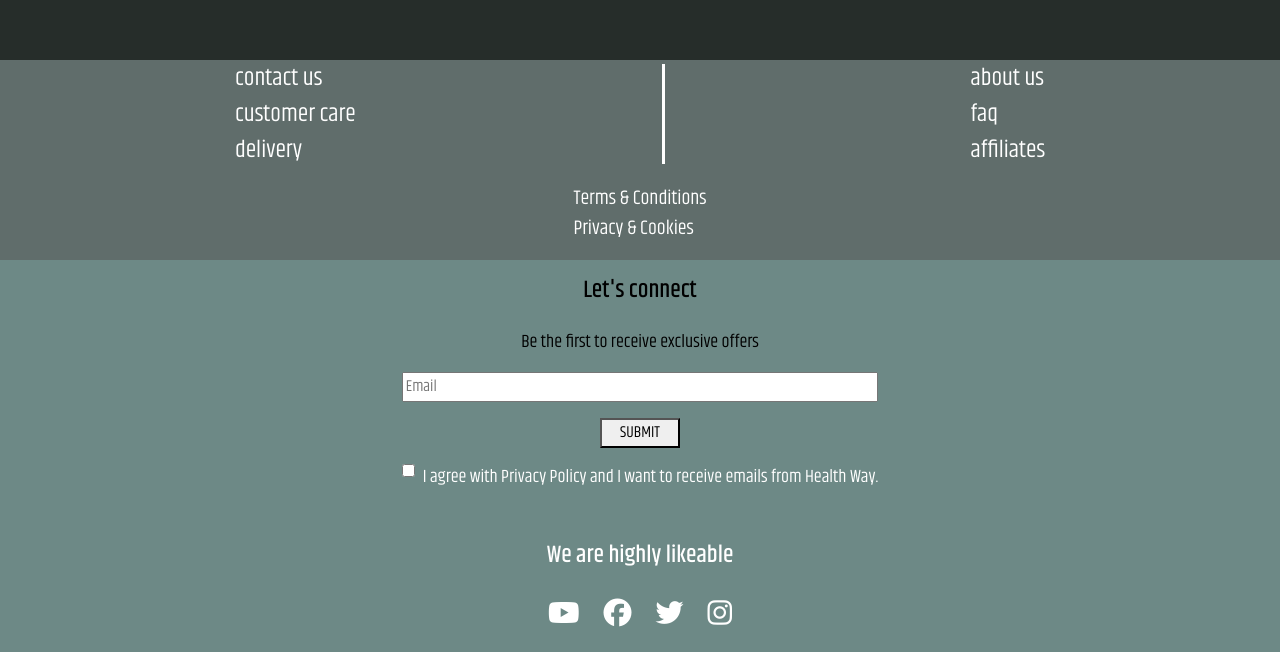
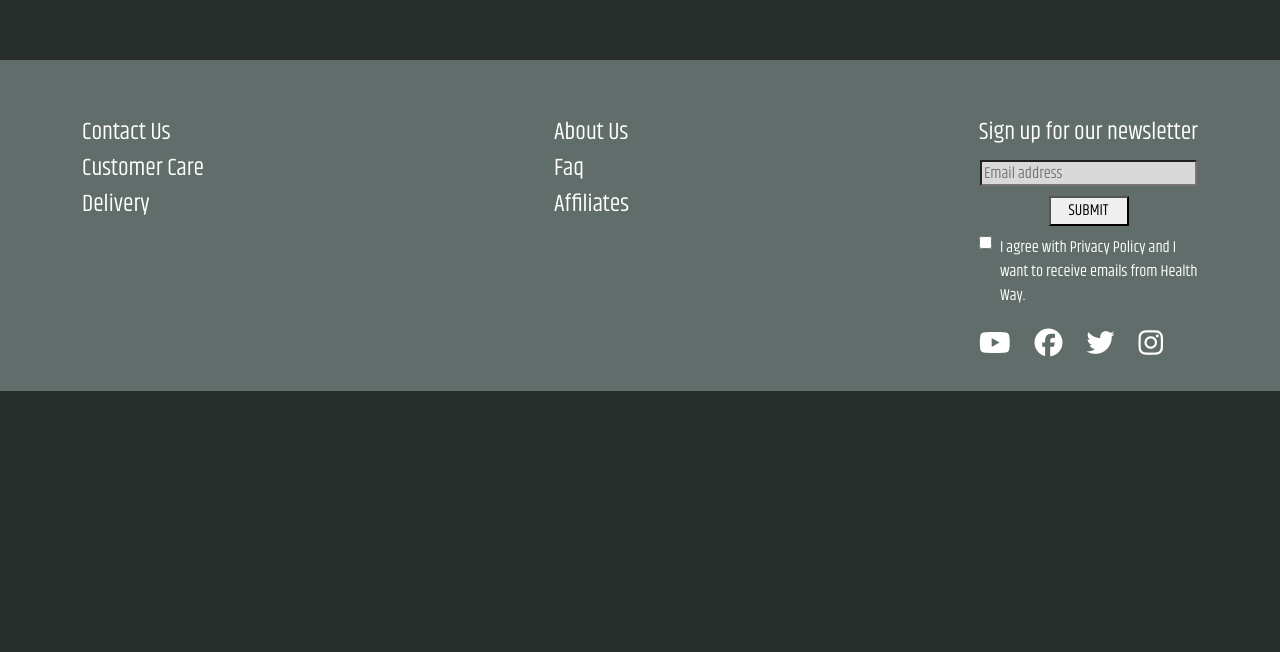
Before and after one commit to IulianC95/monochrome-health-way, a Next.js app: page / in a window 1280 px wide. Shown: the part 944-1596 px from the top of the page. After the commit the page ends 1335 px from the top, so only its background shows below. Built offline with nearby package versions, Linux system fonts and the light colour scheme.

Commit message:
footer semi-final

```diff
--- a/src/app/styles/_variables.scss
+++ b/src/app/styles/_variables.scss
@@ -15,6 +15,8 @@ $container-6: #6D8986;
 
 $gray-primary: #606D6B;
 
+$gray-secondary: #d9d9d9;
+
 $white: #fff;
 
 $bkack: #000;
--- a/src/app/styles/common/_footer.scss
+++ b/src/app/styles/common/_footer.scss
@@ -1,31 +1,46 @@
 .footer {
-    font-family: 'Khand', sans-serif;
+  font-family: "Khand", sans-serif;
+  background-color: $gray-primary;
+
   h3 {
     text-align: center;
     color: $white;
-
     font-size: 32px;
-
   }
 
-    footer > div {
+  .footer-1 {
     background-color: $gray-primary;
 
+    h3 {
+      color: $white;
     }
 
+    @include media-breakpoint-up(lg) {
+      display: flex;
+      justify-content: space-between;
+      align-items: flex-start;
+    }
+  }
   &-links {
     display: flex;
     text-transform: lowercase;
+    justify-content: space-around;
     align-items: center;
+    font-size: 24px;
 
-        font-size: 24px;
+    @include media-breakpoint-up(lg) {
+      padding-top: 38px;
+    }
   }
 
   &-connect {
+    @include media-breakpoint-up(lg) {
+      padding-top: 54px;
+    }
+  }
   h3 {
     font-size: 24px;
     color: $black;
-
   }
 
   h3:nth-of-type(2) {
@@ -35,10 +50,12 @@
   form {
     margin-bottom: 50px;
 
+    @include media-breakpoint-up(lg) {
+      margin-bottom: 12px;
+    }
+
     .newsletter {
-                font-size: 18px;
-            }
-        }
+      font-size: 16px;
       }
 
   }
@@ -47,14 +64,69 @@
     height: 100px;
     width: 3px;
     background-color: $white;
-
   }
 
   .connect-bg {
     background-color: $container-6;
+
+    @include media-breakpoint-up(lg) {
+      background-color: transparent;
+    }
   }
 
   .agreement {
-    font-size: 18px;
+    font-size: 17px;
+    color: $white;
+    width: 212px;
+  }
+}
+@media (max-width: 991px) {
+  footer.container {
+    width: 100% !important;
+    max-width: 100% !important;
+    padding-right: 0 !important;
+    padding-left: 0 !important;
+  }
+}
+
+@include media-breakpoint-up(lg) {
+  section.footer-lg {
+    background-color: $gray-primary;
+    height: 331px;
+    padding-top: 54px;
+    font-size: 24px;
+  }
+
+  .footer-lg-inner {
+   display: flex;
+   justify-content: space-between;
+   align-items: flex-start;
+  }
+
+  .footer-lg-connect {
+    display: flex;
+    flex-direction: column;
+    width: 219px;
+
+
+    form {
+        gap: 10px;
+
+        label {
             color: $white;
         }
+
+        label:last-child {
+            font-size: 16px;
+        }
+
+        input[type='text'] {
+            width: 217px;
+            height: 26px;
+            background-color: $gray-secondary;
+            font-size: 16px;
+
+        }
+    }
+  }
+}
--- a/src/app/styles/ui/_button.scss
+++ b/src/app/styles/ui/_button.scss
@@ -74,6 +74,7 @@
       display: flex;
       align-items: center;
       justify-content: center;
+      font-size: 16px;
     }
   }
 }
--- a/src/components/Footer.jsx
+++ b/src/components/Footer.jsx
@@ -1,13 +1,11 @@
 export default function Footer() {
   return (
     <>
-      <section className="footer">
-
-        <footer >
-            <div>
+      <section className="footer d-lg-none">
+        <footer className="container">
+          <div className="py-3 footer-1">
             <h3 className="d-lg-none p-3">How can we help?</h3>
             <section className="footer-links d-flex justify-content-around container">
-
               <div className="footer-inner">
                 <ul>
                   <li>
@@ -27,7 +25,7 @@ export default function Footer() {
                   </li>
                 </ul>
               </div>
-            <div className="vertical-line"></div>
+              <div className="vertical-line d-lg-none"></div>
               <nav className="footer-nav">
                 <ul>
                   <li>
@@ -48,7 +46,7 @@ export default function Footer() {
                 </ul>
               </nav>
             </section>
-          <section className="d-flex justify-content-center py-3 fs-5">
+            <section className="d-flex justify-content-center py-3 fs-5 d-lg-none">
               <ul>
                 <li>
                   <a href="" title="Terms & Conditions">
@@ -62,14 +60,15 @@ export default function Footer() {
                 </li>
               </ul>
             </section>
-          </div>
             <section className="connect-bg">
-          <div className="footer-connect container w-50 d-flex flex-column align-items-center">
-            <h3 className="py-3">Let&apos;s connect</h3>
+            <div id="footer-connect" className="footer-connect container d-flex flex-column align-items-center">
+              <h3 className="py-3 d-lg-none">Let&apos;s connect</h3>
               <form className="d-flex flex-column align-items-center gap-3">
-              <label htmlFor="newsletter" className="newsletter">
+                <label htmlFor="newsletter" className="newsletter d-lg-none">
                   Be the first to receive exclusive offers
+
                 </label>
+
                 <input
                   type="text"
                   id="newsletter"
@@ -83,7 +82,6 @@ export default function Footer() {
                   <button>submit</button>
                 </div>
                 <div className="d-flex gap-2">
-
                   <input
                     type="checkbox"
                     id="agreement"
@@ -92,12 +90,12 @@ export default function Footer() {
                     required
                   />
                   <label className="agreement" htmlFor="agreement">
-                  I agree with Privacy Policy and I want to receive emails from
-                  Health Way.
+                    I agree with Privacy Policy and I want to receive emails
+                    from Health Way.
                   </label>
                 </div>
               </form>
-            <h3>We are highly likeable</h3>
+              <h3 className="d-lg-none">We are highly likeable</h3>
               <section>
                 <ul className="d-flex gap-4 fs-3 py-3">
                   <li className="icon-social">
@@ -146,7 +144,138 @@ export default function Footer() {
               </section>
             </div>
             </section>
+          </div>
+
+
+
         </footer>
+      </section>
+      <section className="footer-lg d-none d-lg-block">
+        <div className="footer-lg-inner container">
+            <section className="footer-lg-contact">
+            <div className="footer-inner">
+                <ul>
+                  <li>
+                    <a href="/" title="Contact Us">
+                      Contact Us
+                    </a>
+                  </li>
+                  <li>
+                    <a href="/" title="Customer Care">
+                      Customer Care
+                    </a>
+                  </li>
+                  <li>
+                    <a href="/" title="Delivery">
+                      Delivery
+                    </a>
+                  </li>
+                </ul>
+              </div>
+            </section>
+            <section className="footer-lg-common">
+            <nav className="footer-nav">
+                <ul>
+                  <li>
+                    <a href="/" title="About Us">
+                      About Us
+                    </a>
+                  </li>
+                  <li>
+                    <a href="/" title="Faq">
+                      Faq
+                    </a>
+                  </li>
+                  <li>
+                    <a href="/" title="Affiliates">
+                      Affiliates
+                    </a>
+                  </li>
+                </ul>
+              </nav>
+            </section>
+            <section className="footer-lg-connect">
+            <form className="d-flex flex-column align-items-center">
+                <label htmlFor="newsletter" className="newsletter">
+                  Sign up for our newsletter
+
+                </label>
+
+                <input
+                  type="text"
+                  id="newsletter"
+                  name="newsletter"
+                  title="Newsletter"
+                  placeholder="Email address"
+
+                  required
+                />
+                <div className="button button-style-3">
+                  <button>submit</button>
+                </div>
+                <div className="d-flex gap-2">
+                  <input
+                    type="checkbox"
+                    id="agreement"
+                    name="agreement"
+                    className="align-self-start"
+                    required
+                  />
+                  <label className="agreement" htmlFor="agreement">
+                    I agree with Privacy Policy and I want to receive emails
+                    from Health Way.
+                  </label>
+                </div>
+              </form>
+
+              <section>
+                <ul className="d-flex gap-4 fs-3 py-3">
+                  <li className="icon-social">
+                    <a
+                      href="http://www.youtube.com"
+                      title="Our Youtube"
+                      target="_blank"
+                      rel="noopener noreferrer"
+                    >
+                      <i class="fa-brands fa-youtube"></i>
+                    </a>
+                  </li>
+                  <li className="icon-social">
+                    <a
+                      href="http://www.facebook.com"
+                      title="Our Facebook"
+                      target="_blank"
+                      rel="noopener noreferrer"
+                    >
+                      <i class="fa-brands fa-facebook"></i>
+                    </a>
+                  </li>
+
+                  <li className="icon-social">
+                    <a
+                      href="http://www.twitter.com"
+                      title="Our Twitter"
+                      target="_blank"
+                      rel="noopener noreferrer"
+                    >
+                      <i class="fa-brands fa-twitter"></i>
+                    </a>
+                  </li>
+
+                  <li className="icon-social">
+                    <a
+                      href="http://www.instagram.com"
+                      title="Our Instagram"
+                      target="_blank"
+                      rel="noopener noreferrer"
+                    >
+                      <i class="fa-brands fa-instagram"></i>
+                    </a>
+                  </li>
+                </ul>
+              </section>
+            </section>
+        </div>
       </section>
     </>
   );
```
Lines whose indentation alone changed are shown as unchanged.
